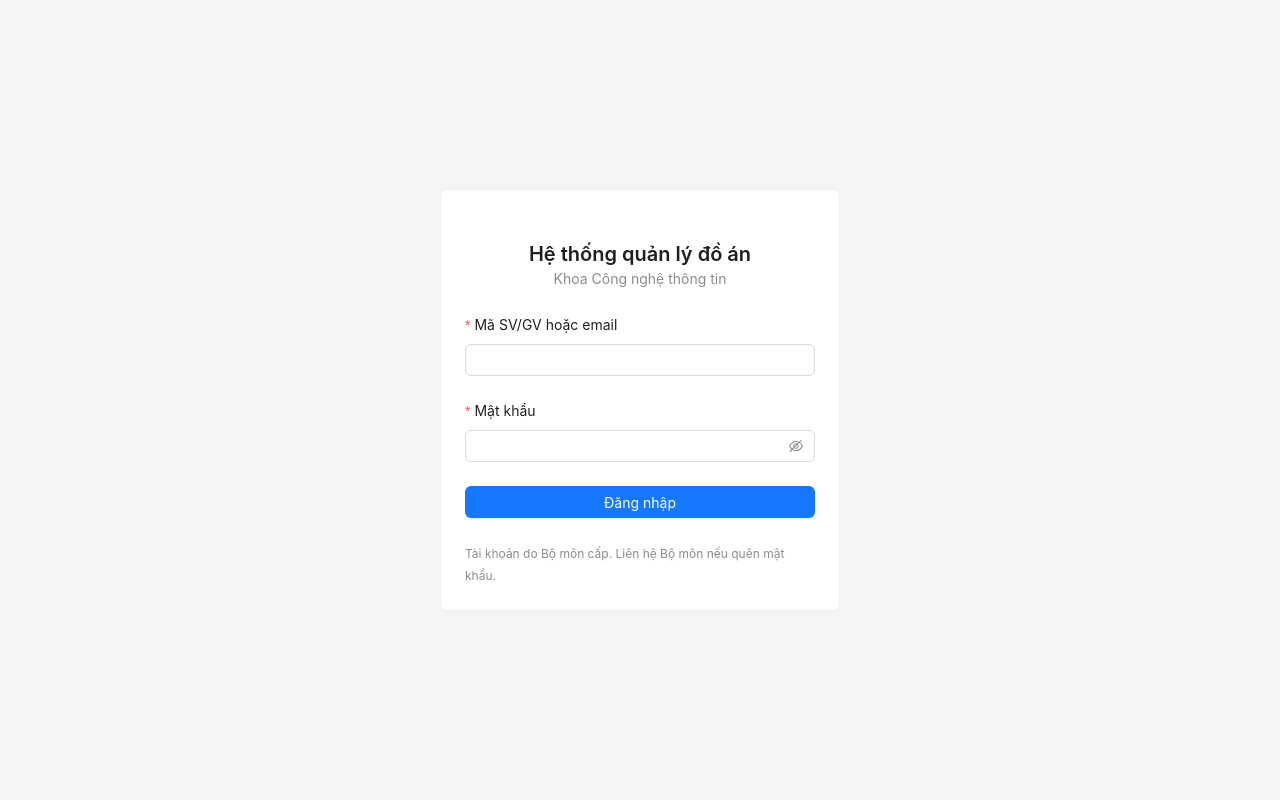
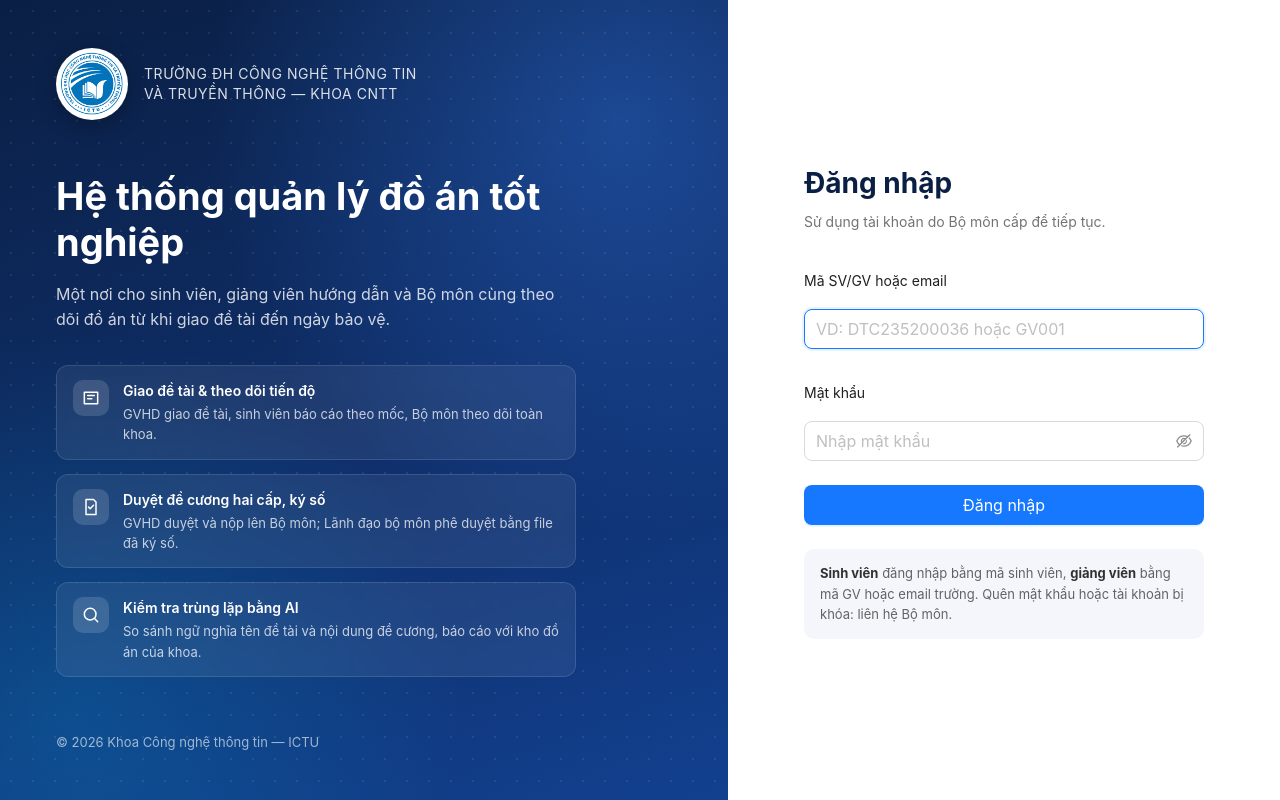
Before and after one commit to dtc235200036-alt/ICTU-DATN-NguyenThiMaiAnh, a React (Vite) app in the folder frontend/: page /dang-nhap in a window 1280 px wide. Built offline with nearby package versions, Linux system fonts and the light colour scheme; no server answers.

Commit message:
feat(giao-dien): thiết kế lại màn đăng nhập (panel giới thiệu + logo ICTU, responsive)

```diff
--- /dev/null
+++ b/frontend/src/features/auth/LoginPage.css
@@ -0,0 +1,198 @@
+/* Màn đăng nhập: chia đôi — panel thương hiệu (trái) + form (phải); dưới
+   900px chỉ còn form, logo/tên hệ thống thu gọn lên đầu form. */
+.login-page {
+  min-height: 100vh;
+  display: flex;
+  background: #f4f6fb;
+  font-family: inherit;
+}
+
+.login-brand {
+  position: relative;
+  flex: 1 1 55%;
+  display: flex;
+  flex-direction: column;
+  justify-content: space-between;
+  padding: 48px 56px;
+  color: #fff;
+  overflow: hidden;
+  background:
+    radial-gradient(circle at 85% 15%, rgba(56, 132, 255, 0.35), transparent 45%),
+    radial-gradient(circle at 10% 90%, rgba(0, 194, 255, 0.18), transparent 40%),
+    linear-gradient(160deg, #0a1f44 0%, #0f2f6b 55%, #12408f 100%);
+}
+
+/* Lưới chấm mờ làm nền — thuần CSS, không tải ảnh. */
+.login-brand::before {
+  content: '';
+  position: absolute;
+  inset: 0;
+  background-image: radial-gradient(rgba(255, 255, 255, 0.08) 1px, transparent 1px);
+  background-size: 22px 22px;
+  pointer-events: none;
+}
+
+.login-brand > * {
+  position: relative;
+}
+
+.login-brand__head {
+  display: flex;
+  align-items: center;
+  gap: 16px;
+}
+
+.login-logo {
+  width: 64px;
+  height: 64px;
+  border-radius: 50%;
+  background: #fff;
+  padding: 4px;
+  box-shadow: 0 6px 20px rgba(0, 0, 0, 0.25);
+  flex-shrink: 0;
+}
+
+.login-brand__school {
+  font-size: 14px;
+  line-height: 1.4;
+  opacity: 0.85;
+  text-transform: uppercase;
+  letter-spacing: 0.04em;
+}
+
+.login-brand__body {
+  max-width: 520px;
+}
+
+.login-brand__title {
+  margin: 0 0 16px;
+  font-size: 38px;
+  line-height: 1.2;
+  font-weight: 700;
+}
+
+.login-brand__desc {
+  margin: 0 0 32px;
+  font-size: 16px;
+  line-height: 1.6;
+  opacity: 0.8;
+}
+
+.login-features {
+  list-style: none;
+  margin: 0;
+  padding: 0;
+  display: grid;
+  gap: 14px;
+}
+
+.login-features li {
+  display: flex;
+  gap: 14px;
+  align-items: flex-start;
+  padding: 14px 16px;
+  border-radius: 12px;
+  background: rgba(255, 255, 255, 0.07);
+  border: 1px solid rgba(255, 255, 255, 0.12);
+  backdrop-filter: blur(4px);
+}
+
+.login-features__icon {
+  width: 36px;
+  height: 36px;
+  border-radius: 10px;
+  display: grid;
+  place-items: center;
+  background: rgba(255, 255, 255, 0.14);
+  flex-shrink: 0;
+}
+
+.login-features__title {
+  font-weight: 600;
+  margin-bottom: 2px;
+}
+
+.login-features__text {
+  font-size: 13px;
+  opacity: 0.75;
+}
+
+.login-brand__foot {
+  font-size: 13px;
+  opacity: 0.6;
+}
+
+.login-panel {
+  flex: 1 1 45%;
+  display: flex;
+  align-items: center;
+  justify-content: center;
+  padding: 40px 24px;
+  background: #fff;
+}
+
+.login-form {
+  width: 100%;
+  max-width: 400px;
+}
+
+.login-form__mobile-head {
+  display: none;
+  align-items: center;
+  gap: 12px;
+  margin-bottom: 28px;
+}
+
+.login-form__title {
+  margin: 0 0 6px;
+  font-size: 28px;
+  font-weight: 700;
+  color: #0a1f44;
+}
+
+.login-form__subtitle {
+  margin: 0 0 28px;
+  color: rgba(0, 0, 0, 0.55);
+}
+
+.login-hint {
+  margin-top: 24px;
+  padding: 14px 16px;
+  border-radius: 10px;
+  background: #f4f6fb;
+  font-size: 13px;
+  line-height: 1.6;
+  color: rgba(0, 0, 0, 0.6);
+}
+
+.login-hint b {
+  color: rgba(0, 0, 0, 0.8);
+}
+
+@media (max-width: 900px) {
+  .login-brand {
+    display: none;
+  }
+
+  .login-panel {
+    background: #f4f6fb;
+  }
+
+  .login-form {
+    background: #fff;
+    padding: 32px 24px;
+    border-radius: 16px;
+    box-shadow: 0 10px 30px rgba(10, 31, 68, 0.08);
+  }
+
+  .login-form__mobile-head {
+    display: flex;
+  }
+
+  .login-form__mobile-head .login-logo {
+    width: 48px;
+    height: 48px;
+    box-shadow: none;
+    border: 1px solid #e6e9f0;
+  }
+}
--- a/frontend/src/features/auth/LoginPage.tsx
+++ b/frontend/src/features/auth/LoginPage.tsx
@@ -1,11 +1,39 @@
 import { useState } from 'react'
-import { Alert, Button, Card, Form, Input, Typography } from 'antd'
+import type { ReactNode } from 'react'
+import { Alert, Button, Form, Input } from 'antd'
 import { Navigate, useLocation, useNavigate } from 'react-router'
 
 import { api, getErrorMessage } from '../../api/client'
+import logoIctu from '../../assets/logo-ictu.png'
 import { useAuthStore } from '../../stores/auth'
+import './LoginPage.css'
 
-const { Title, Text } = Typography
+const FEATURES: { icon: ReactNode; title: string; text: string }[] = [
+  {
+    icon: <Icon d="M4 5h16v14H4z M8 9h8 M8 13h5" />,
+    title: 'Giao đề tài & theo dõi tiến độ',
+    text: 'GVHD giao đề tài, sinh viên báo cáo theo mốc, Bộ môn theo dõi toàn khoa.',
+  },
+  {
+    icon: <Icon d="M6 3h9l3 3v15H6z M9 12l2 2 4-4" />,
+    title: 'Duyệt đề cương hai cấp, ký số',
+    text: 'GVHD duyệt và nộp lên Bộ môn; Lãnh đạo bộ môn phê duyệt bằng file đã ký số.',
+  },
+  {
+    icon: <Icon d="M11 4a7 7 0 1 0 0 14a7 7 0 1 0 0-14z M16 16l4 4" />,
+    title: 'Kiểm tra trùng lặp bằng AI',
+    text: 'So sánh ngữ nghĩa tên đề tài và nội dung đề cương, báo cáo với kho đồ án của khoa.',
+  },
+]
+
+/** Biểu tượng nét mảnh dùng trong panel giới thiệu (không thêm thư viện icon). */
+function Icon({ d }: { d: string }) {
+  return (
+    <svg width="20" height="20" viewBox="0 0 24 24" fill="none" stroke="currentColor" strokeWidth="1.8" strokeLinecap="round" strokeLinejoin="round" aria-hidden>
+      <path d={d} />
+    </svg>
+  )
+}
 
 interface LoginFormValues {
   dang_nhap: string
@@ -50,26 +78,52 @@ export default function LoginPage() {
   }
 
   return (
-    <div
-      style={{
-        minHeight: '100vh',
-        display: 'flex',
-        alignItems: 'center',
-        justifyContent: 'center',
-        background: '#f5f5f5',
-      }}
-    >
-      <Card style={{ width: 400 }}>
-        <div style={{ textAlign: 'center', marginBottom: 24 }}>
-          <Title level={4} style={{ marginBottom: 0 }}>
-            Hệ thống quản lý đồ án
-          </Title>
-          <Text type="secondary">Khoa Công nghệ thông tin</Text>
+    <div className="login-page">
+      <section className="login-brand" aria-label="Giới thiệu hệ thống">
+        <div className="login-brand__head">
+          <img className="login-logo" src={logoIctu} alt="Logo ICTU" />
+          <div className="login-brand__school">
+            Trường ĐH Công nghệ Thông tin
+            <br />
+            và Truyền thông — Khoa CNTT
           </div>
+        </div>
+
+        <div className="login-brand__body">
+          <h1 className="login-brand__title">Hệ thống quản lý đồ án tốt nghiệp</h1>
+          <p className="login-brand__desc">
+            Một nơi cho sinh viên, giảng viên hướng dẫn và Bộ môn cùng theo dõi đồ án từ khi giao
+            đề tài đến ngày bảo vệ.
+          </p>
+          <ul className="login-features">
+            {FEATURES.map((f) => (
+              <li key={f.title}>
+                <span className="login-features__icon">{f.icon}</span>
+                <div>
+                  <div className="login-features__title">{f.title}</div>
+                  <div className="login-features__text">{f.text}</div>
+                </div>
+              </li>
+            ))}
+          </ul>
+        </div>
+
+        <div className="login-brand__foot">© {new Date().getFullYear()} Khoa Công nghệ thông tin — ICTU</div>
+      </section>
+
+      <main className="login-panel">
+        <div className="login-form">
+          <div className="login-form__mobile-head">
+            <img className="login-logo" src={logoIctu} alt="Logo ICTU" />
+            <strong>Hệ thống quản lý đồ án tốt nghiệp</strong>
+          </div>
+
+          <h2 className="login-form__title">Đăng nhập</h2>
+          <p className="login-form__subtitle">Sử dụng tài khoản do Bộ môn cấp để tiếp tục.</p>
 
           {error && (
             <Alert
-            style={{ marginBottom: 16 }}
+              style={{ marginBottom: 20 }}
               type="error"
               showIcon
               message="Sai thông tin đăng nhập hoặc tài khoản đã bị khóa"
@@ -77,32 +131,34 @@ export default function LoginPage() {
             />
           )}
 
-        <Form layout="vertical" onFinish={onFinish} disabled={loading}>
+          <Form layout="vertical" size="large" onFinish={onFinish} disabled={loading} requiredMark={false}>
             <Form.Item
               label="Mã SV/GV hoặc email"
               name="dang_nhap"
               rules={[{ required: true, message: 'Vui lòng nhập mã SV/GV hoặc email' }]}
             >
-            <Input autoComplete="username" />
+              <Input autoComplete="username" placeholder="VD: DTC235200036 hoặc GV001" autoFocus />
             </Form.Item>
             <Form.Item
               label="Mật khẩu"
               name="mat_khau"
               rules={[{ required: true, message: 'Vui lòng nhập mật khẩu' }]}
             >
-            <Input.Password autoComplete="current-password" />
+              <Input.Password autoComplete="current-password" placeholder="Nhập mật khẩu" />
             </Form.Item>
-          <Form.Item>
+            <Form.Item style={{ marginBottom: 0 }}>
               <Button type="primary" htmlType="submit" block loading={loading}>
                 Đăng nhập
               </Button>
             </Form.Item>
           </Form>
 
-        <Text type="secondary" style={{ fontSize: 12 }}>
-          Tài khoản do Bộ môn cấp. Liên hệ Bộ môn nếu quên mật khẩu.
-        </Text>
-      </Card>
+          <div className="login-hint">
+            <b>Sinh viên</b> đăng nhập bằng mã sinh viên, <b>giảng viên</b> bằng mã GV hoặc email
+            trường. Quên mật khẩu hoặc tài khoản bị khóa: liên hệ Bộ môn.
+          </div>
+        </div>
+      </main>
     </div>
   )
 }
```
Also changed, not shown: frontend/src/assets/logo-ictu.png (added). Lines whose indentation alone changed are shown as unchanged.
